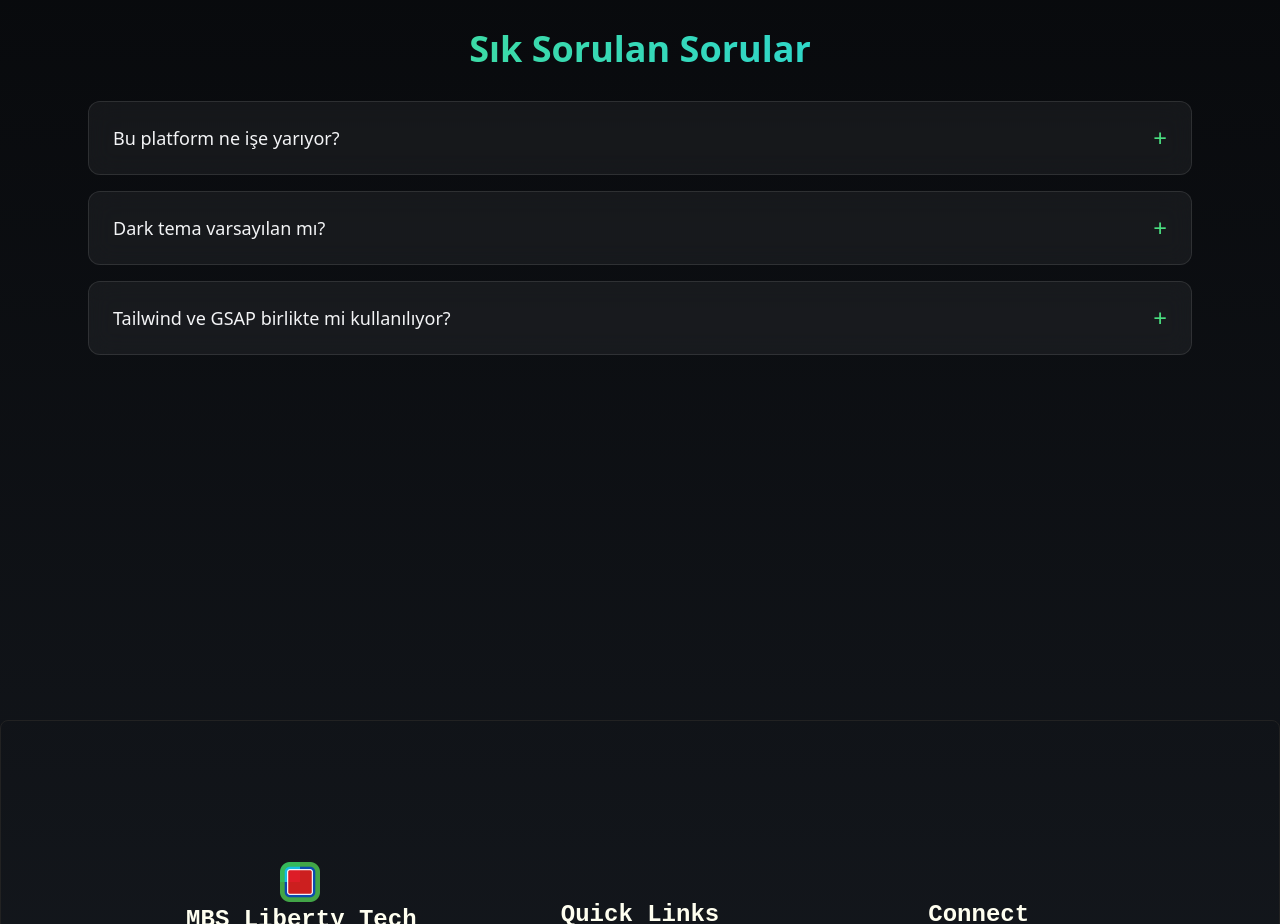
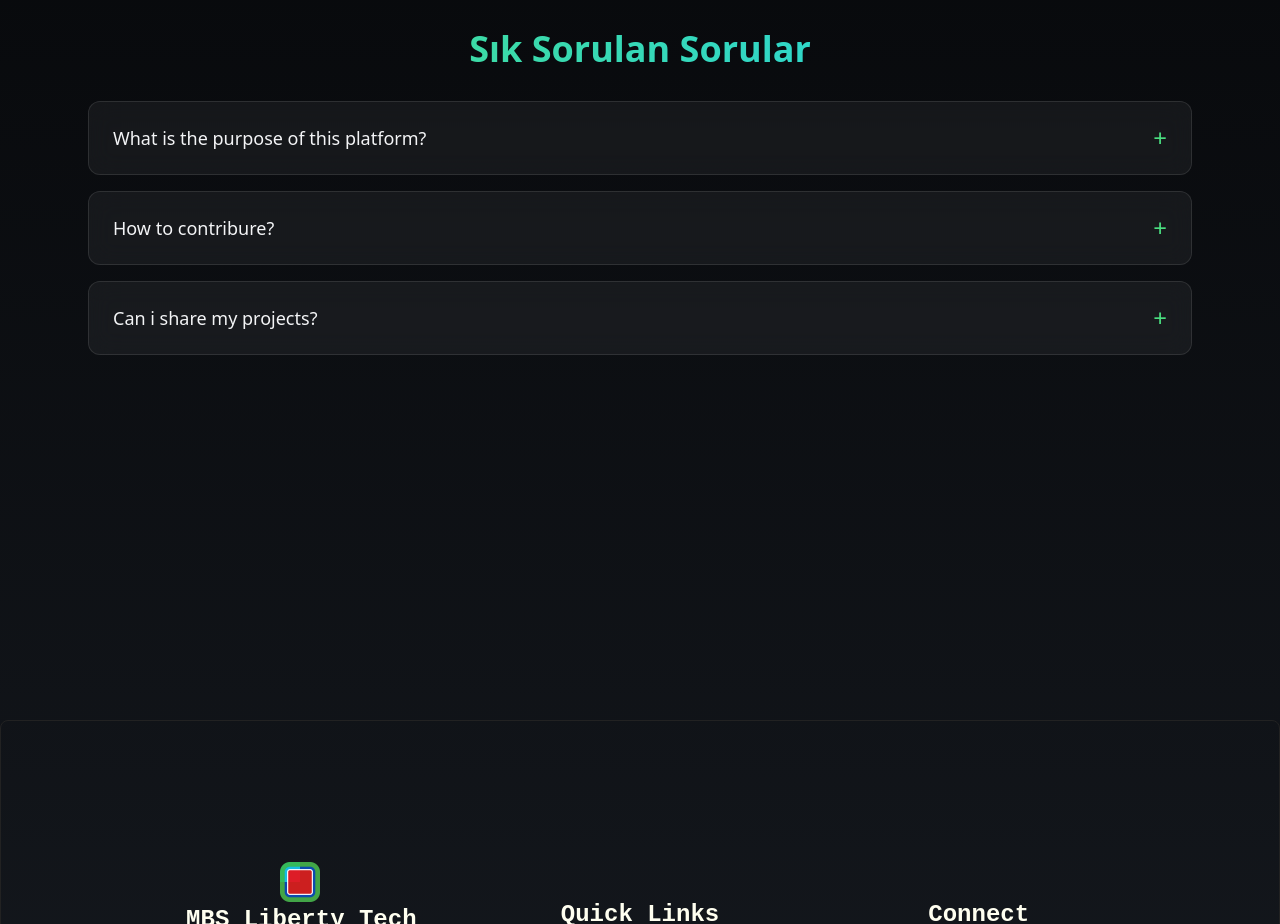
Before and after one commit to kaesit/mbs-blog-site, a React (Create React App) app: page / in a window 1280 px wide. Shown: the part 2020-2944 px from the top of the page. Built offline with nearby package versions, Linux system fonts and the light colour scheme; a web font is replaced by a local one.

Commit message:
chore: edit title and answer text

```diff
--- a/src/components/Faq.tsx
+++ b/src/components/Faq.tsx
@@ -8,19 +8,19 @@ type FaqItem = {
 
 const faqs: FaqItem[] = [
   {
-    question: "Bu platform ne işe yarıyor?",
+    question: "What is the purpose of this platform?",
     answer:
-      "Bu platform projelerinizi modern teknolojilerle hızlı ve sürdürülebilir şekilde geliştirmenizi sağlar.",
+      "This plotform is mine(Esad Abdullah KOSEDAG) personal and community website for developers around everywhere.",
   },
   {
-    question: "Dark tema varsayılan mı?",
+    question: "How to contribure?",
     answer:
-      "Evet. Arayüz, uzun süreli kullanımlarda göz yormaması için özel olarak tasarlanmıştır.",
+      "You can check CONTIRBUTE.md file on website.",
   },
   {
-    question: "Tailwind ve GSAP birlikte mi kullanılıyor?",
+    question: "Can i share my projects?",
     answer:
-      "Evet. Stiller Tailwind ile, animasyonlar ise GSAP ile yönetilmektedir.",
+      "Yes you can share your projects. You can share articles, researches, videos and cases via website by following the rules in CONTRIBUTE.md file.",
   },
 ];
 
```
